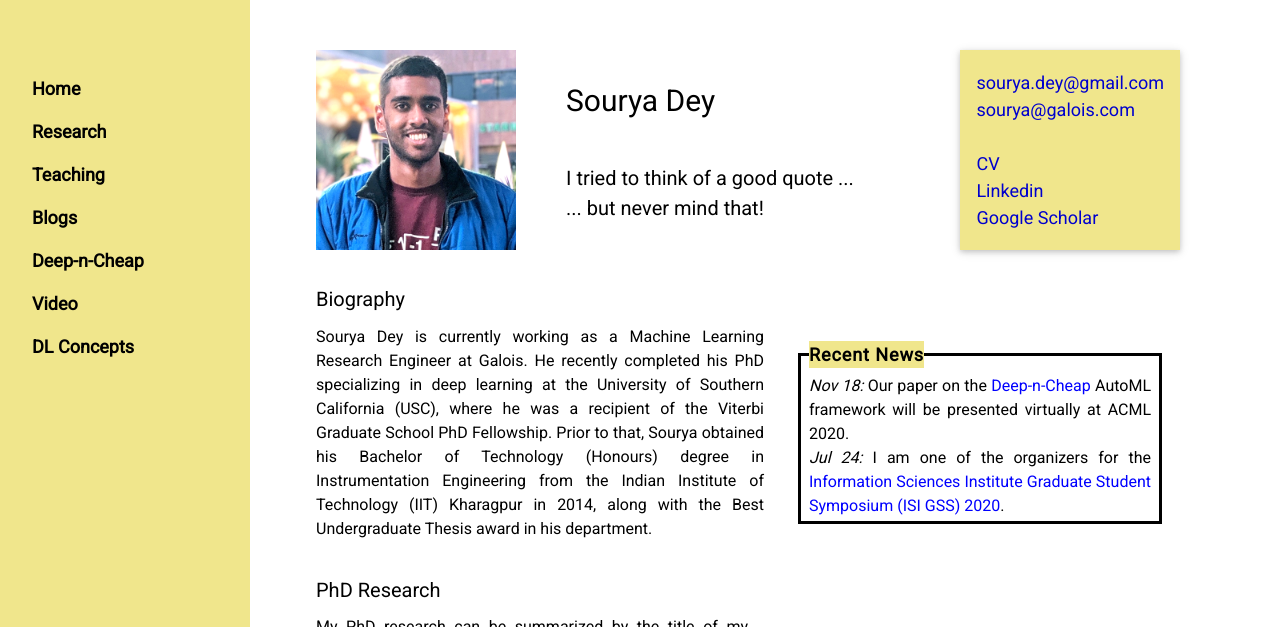
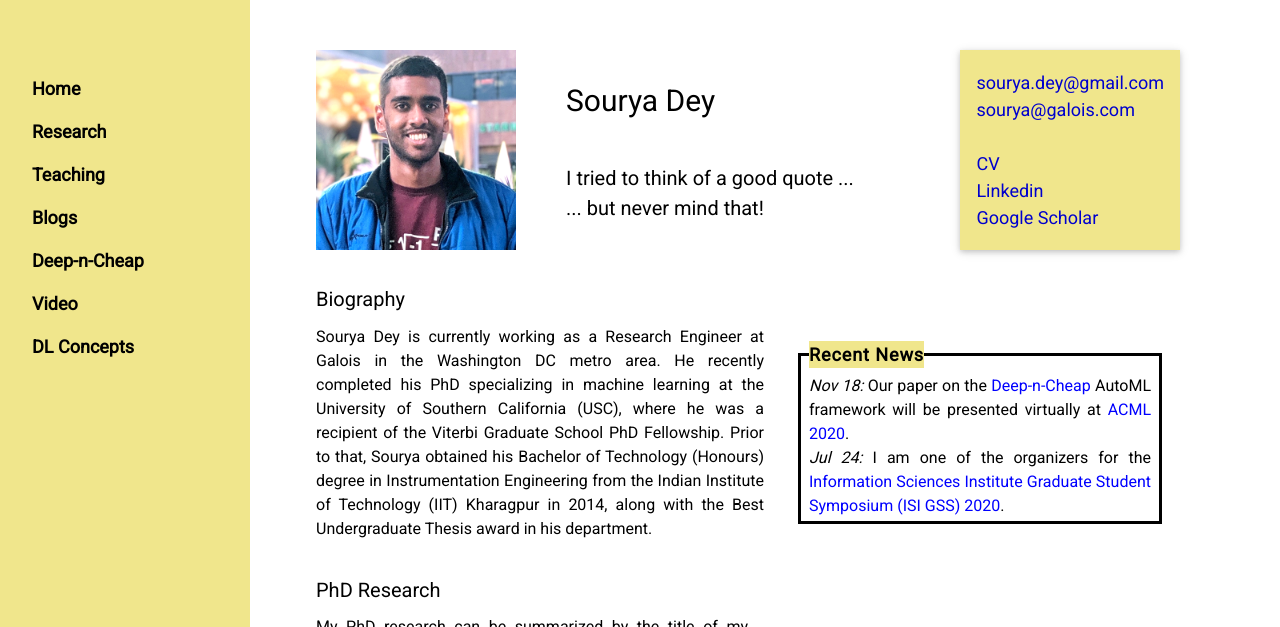
Before and after one commit to souryadey/souryadey.github.io, a Jekyll site: the page built from index.html, in a window 1280 px wide and 900 px high, cut to the strip 0-627 px from the top of the window. Built offline with Jekyll 4.4.1, drawn with Linux system fonts in a browser that asks for light colours.

Commit message:
link fix

```diff
--- a/index.html
+++ b/index.html
@@ -64,7 +64,7 @@ fieldset {
 <div class="w3-container"><h4>Biography</h4></div>
 <div class="w3-cell-row">
     <div class="w3-container w3-mobile w3-cell">
-    	Sourya Dey is currently working as a Machine Learning Research Engineer at Galois. He recently completed his PhD specializing in deep learning at the University of Southern California (USC), where he was a recipient of the Viterbi Graduate School PhD Fellowship. Prior to that, Sourya obtained his Bachelor of Technology (Honours) degree in Instrumentation Engineering from the Indian Institute of Technology (IIT) Kharagpur in 2014, along with the Best Undergraduate Thesis award in his department.
+    	Sourya Dey is currently working as a Research Engineer at Galois in the Washington DC metro area. He recently completed his PhD specializing in machine learning at the University of Southern California (USC), where he was a recipient of the Viterbi Graduate School PhD Fellowship. Prior to that, Sourya obtained his Bachelor of Technology (Honours) degree in Instrumentation Engineering from the Indian Institute of Technology (IIT) Kharagpur in 2014, along with the Best Undergraduate Thesis award in his department.
     </div>
     <div class="w3-container w3-mobile w3-cell" style="width:400px;">
         <!-- initial option: university logos -->
@@ -72,7 +72,7 @@ fieldset {
 		<form style="margin-top:1em;">
 			<fieldset>
 				<legend style="font-size:large; letter-spacing:0.05em; background-color:khaki;"><b>Recent News</b></legend>
-				<i>Nov 18:</i> Our paper on the <a class="inlink" href="https://arxiv.org/abs/2004.00974" target="_blank">Deep-n-Cheap</a> AutoML framework will be presented virtually at <a class="inlink" href="http://www.acml-conf.org/2020/video/paper/dey20a" target="_blank"></a>ACML 2020</a>.<br>
+				<i>Nov 18:</i> Our paper on the <a class="inlink" href="https://arxiv.org/abs/2004.00974" target="_blank">Deep-n-Cheap</a> AutoML framework will be presented virtually at <a class="inlink" href="http://www.acml-conf.org/2020/video/paper/dey20a" target="_blank">ACML 2020</a>.<br>
 				<i>Jul 24:</i> I am one of the organizers for the <a class="inlink" href="https://gss.isi.edu/index.html" target="_blank">Information Sciences Institute Graduate Student Symposium (ISI GSS) 2020</a>.
 			</fieldset>
 		</form>
```
